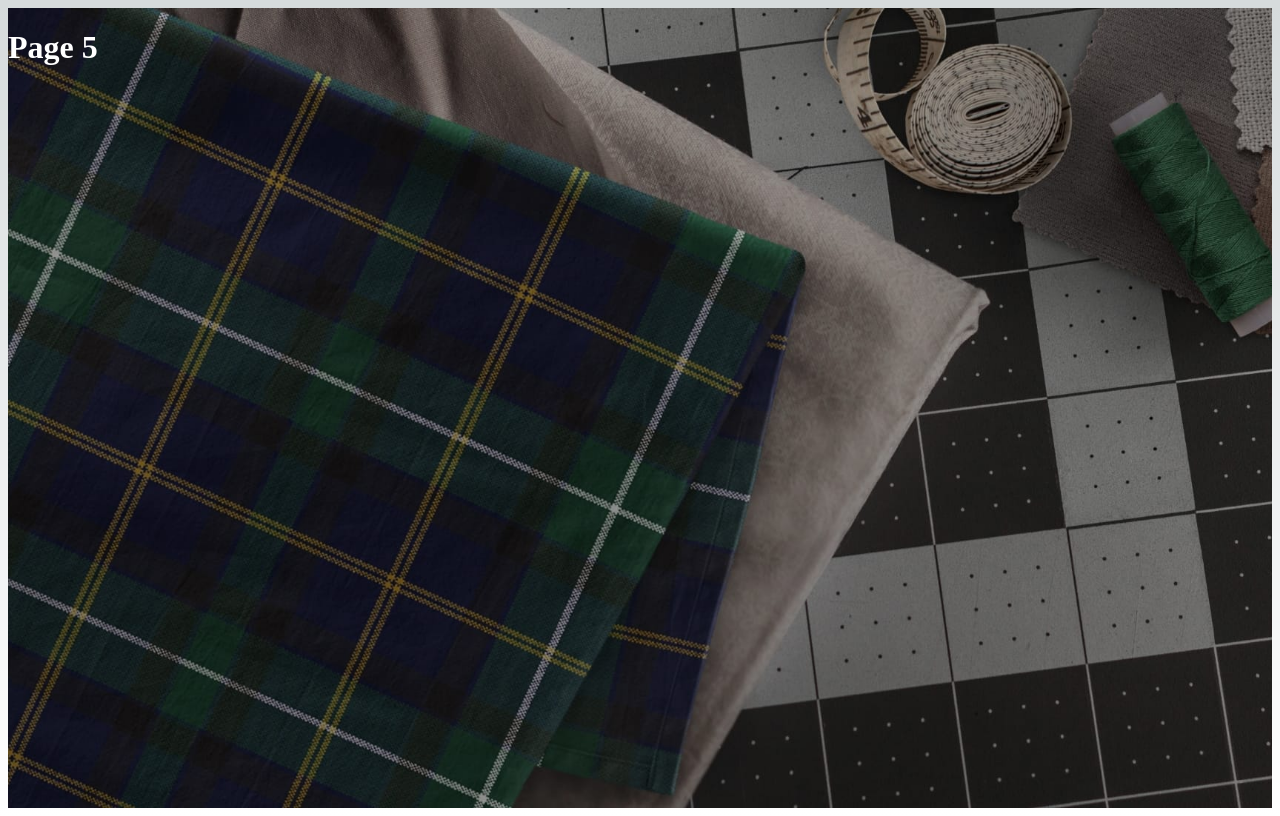
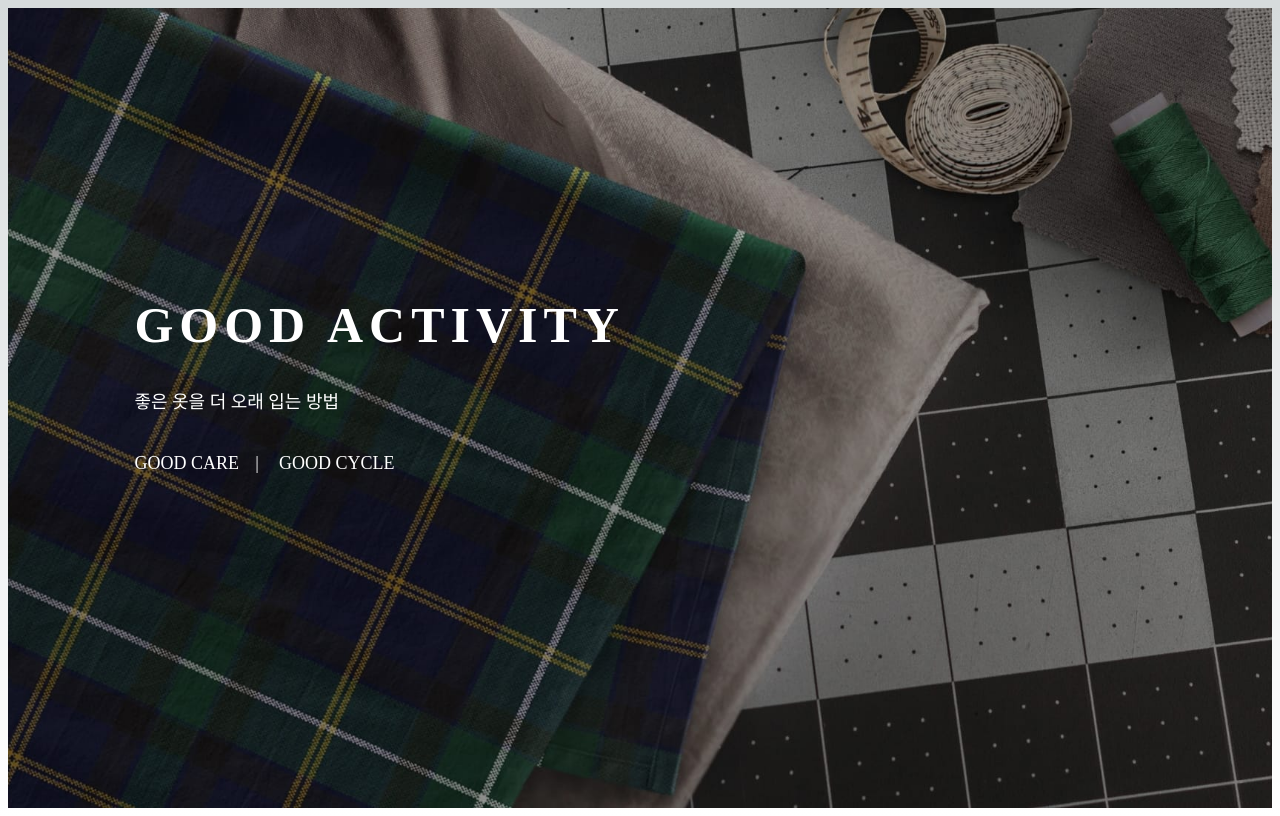
Before and after one commit to yujeongbbang/beanpole-website, a Next.js app: page /Page5 in a window 1280 px wide. Built offline with nearby package versions, Linux system fonts and the light colour scheme.

Commit message:
feat: Page5 구조

```diff
--- a/pages/Page5.js
+++ b/pages/Page5.js
@@ -1,9 +1,19 @@
 import styles from '../styles/Page5.module.css';
 
-const Page5 = () => (
-  <div className={styles.page5Container}>
-    <h1>Page 5</h1>
-  </div>
-);
-
+const Page5 = () => {
+  return (
+    <div className={styles.page5Container}>
+      <div className={styles.page5TextContainer}>
+        <h1 className={styles.page5Title}>GOOD ACTIVITY</h1>
+        <p className={styles.page5Subtitle}>
+         좋은 옷을 더 오래 입는 방법
+        </p>
+        <div className={styles.page5Category}>
+          <span className={styles.page5CateList}>GOOD CARE</span>
+          <span className={styles.page5CateList}>GOOD CYCLE</span>
+          </div>
+      </div>
+    </div>
+  );
+};
 export default Page5;
--- a/styles/Page5.module.css
+++ b/styles/Page5.module.css
@@ -9,3 +9,42 @@
     color: white;
     overflow: hidden;
   }
+
+.page5TextContainer {
+  position: absolute;
+  top: 45%;
+  left: 10%;
+  transform: translateY(-50%);
+  text-align: left;
+  opacity: 1;
+}
+
+.page5Title {
+  font-size: 50px;
+  letter-spacing: 6px;
+}
+
+.page5Subtitle {
+  font-size: 18px;
+  margin-bottom: 40px;
+}
+
+.page5Category {
+  font-size: 18px;
+  margin-top: 10px;
+}
+
+.page5CateList{
+  margin-right: 40px;
+  position: relative;
+  cursor: pointer;
+}
+.page5CateList::after {
+  content: '|';
+  position: absolute;
+  right: -20px;
+}
+
+.page5CateList:last-child::after {
+  content: '';
+}
```
